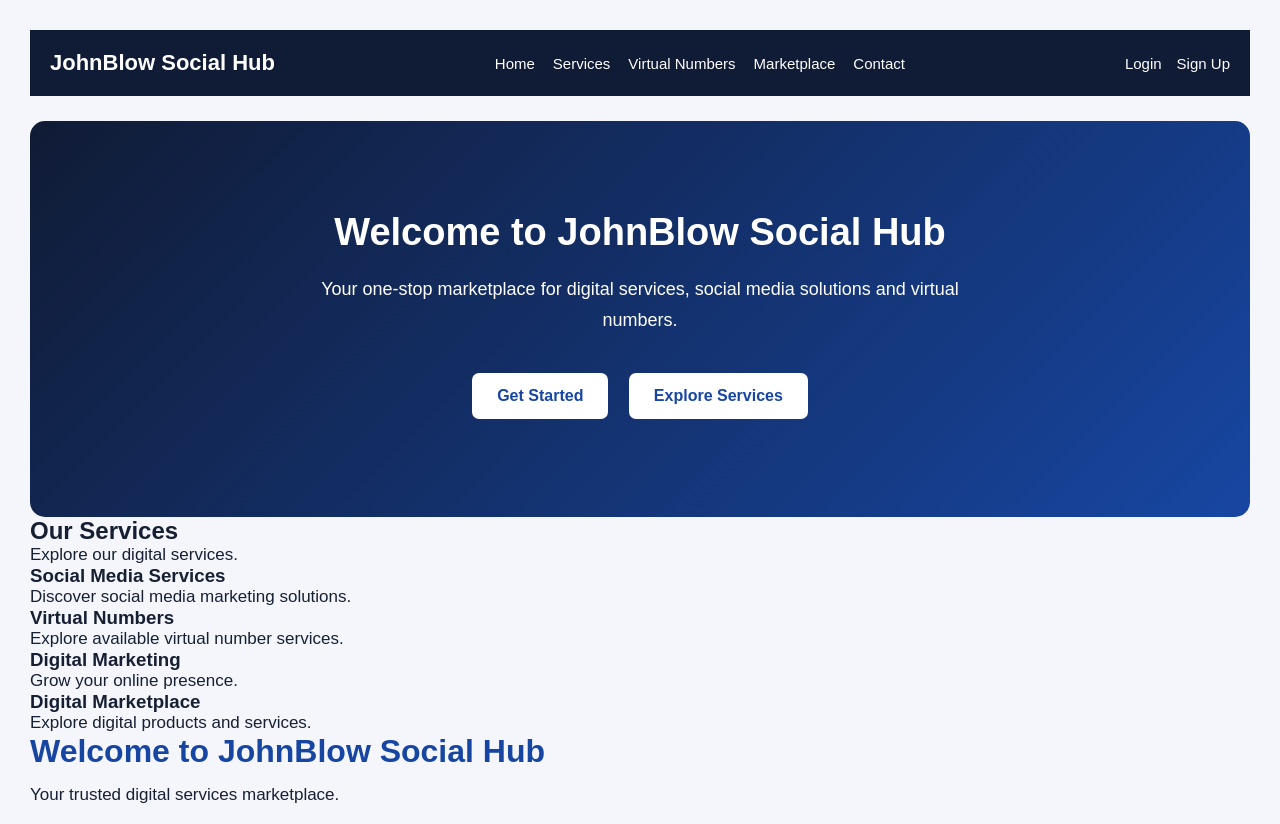
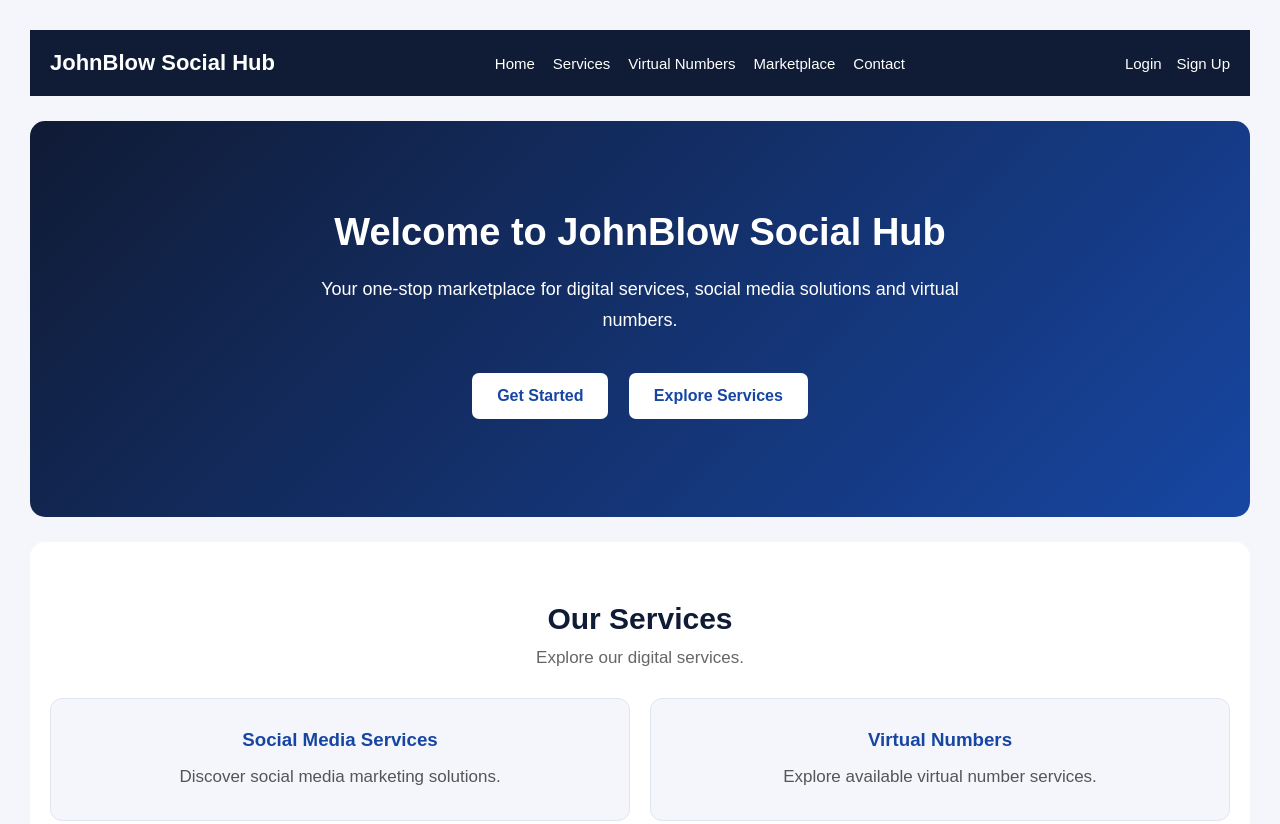
Before and after one commit to anyakorahjohn997-hash/johnblow-social-hub, a plain HTML site: page index.html in a window 1280 px wide. Shown: the top 824 px of the page. Drawn offline with Linux system fonts and the light colour scheme.

Commit message:
Update style.css

```diff
--- a/style.css
+++ b/style.css
@@ -119,3 +119,51 @@ nav a,
         font-size: 16px;
     }
 }
+
+.services {
+    padding: 60px 20px;
+    text-align: center;
+    background: #ffffff;
+    margin-top: 25px;
+    border-radius: 15px;
+}
+
+.services h2 {
+    font-size: 30px;
+    color: #101b35;
+    margin-bottom: 12px;
+}
+
+.services > p {
+    color: #666666;
+    margin-bottom: 30px;
+}
+
+.service-container {
+    display: grid;
+    grid-template-columns: repeat(2, 1fr);
+    gap: 20px;
+}
+
+.service-card {
+    background: #f4f6fb;
+    padding: 30px 20px;
+    border-radius: 12px;
+    border: 1px solid #e0e5ef;
+}
+
+.service-card h3 {
+    color: #1746a2;
+    margin-bottom: 12px;
+}
+
+.service-card p {
+    color: #555555;
+    line-height: 1.6;
+}
+
+@media (max-width: 600px) {
+    .service-container {
+        grid-template-columns: 1fr;
+    }
+}
```
